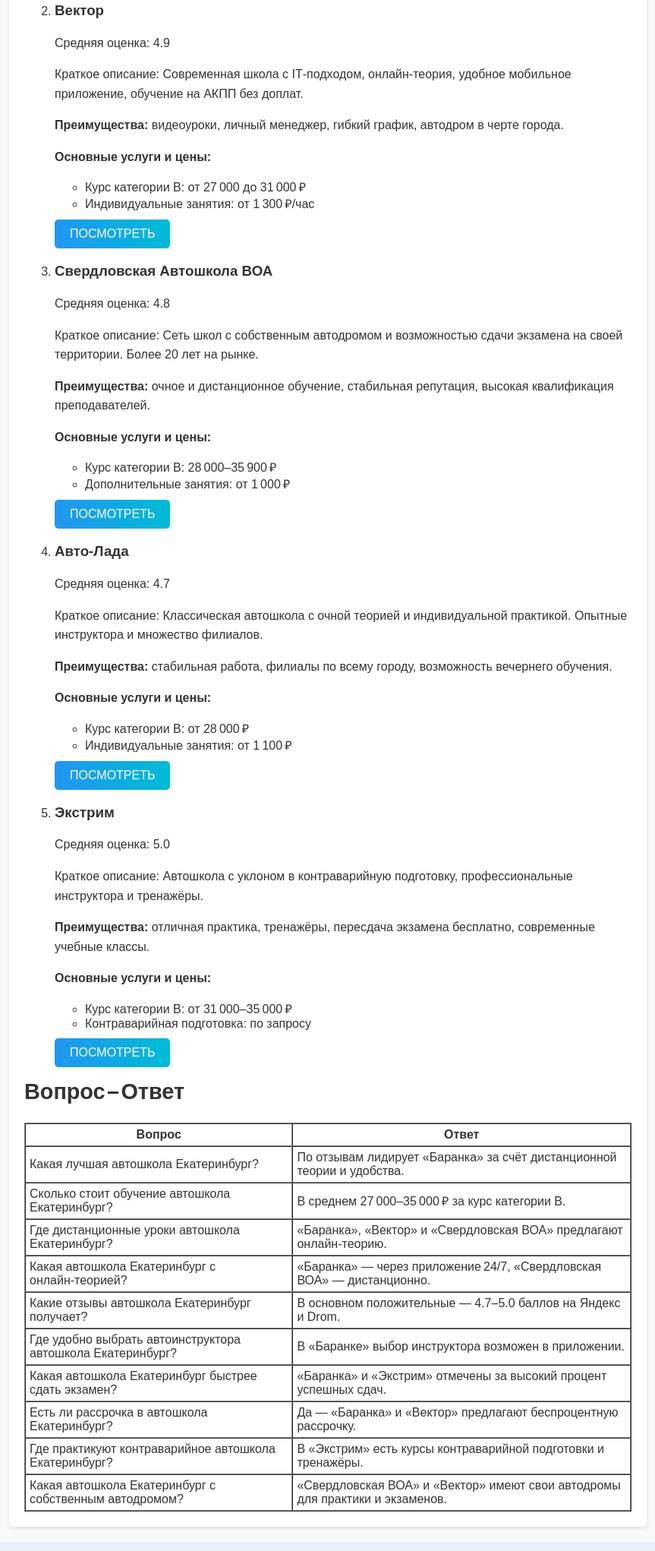
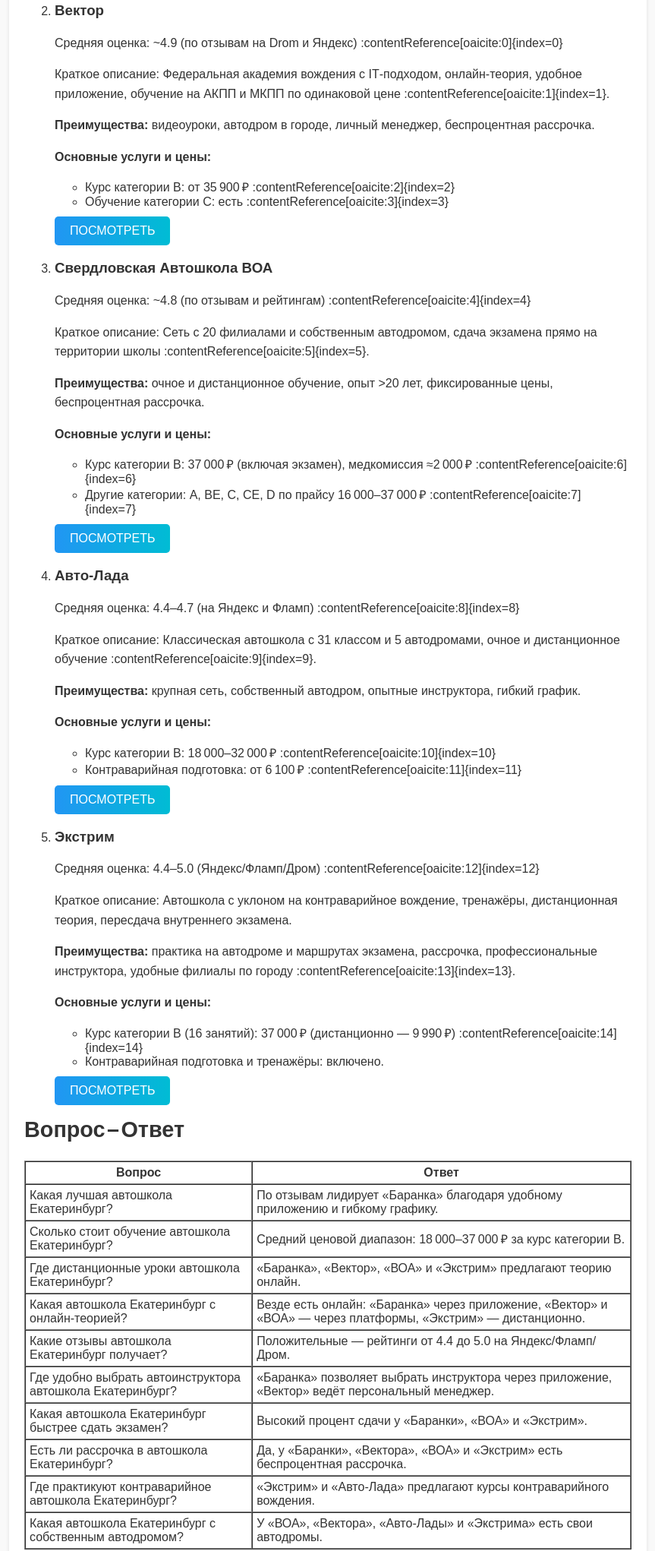
Before and after one commit to PolinCPA/avtoshkola-ekb, a plain HTML site: page index.html in a window 1280 px wide. Shown: the part 623-2665 px from the top of the page at 76% size, without its empty margins (208-1071 px from the left). Drawn offline with Linux system fonts and the light colour scheme.

Commit message:
Update index.html

```diff
--- a/index.html
+++ b/index.html
@@ -90,61 +90,61 @@
 
   <li>
     <h3><strong>Вектор</strong></h3>
-    <p>Средняя оценка: 4.9</p>
-    <p>Краткое описание: Современная школа с IT‑подходом, онлайн‑теория, удобное мобильное приложение, обучение на АКПП без доплат.</p>
-    <p><strong>Преимущества:</strong> видеоуроки, личный менеджер, гибкий график, автодром в черте города.</p>
+    <p>Средняя оценка: ~4.9 (по отзывам на Drom и Яндекс) :contentReference[oaicite:0]{index=0}</p>
+    <p>Краткое описание: Федеральная академия вождения с IT‑подходом, онлайн‑теория, удобное приложение, обучение на АКПП и МКПП по одинаковой цене :contentReference[oaicite:1]{index=1}.</p>
+    <p><strong>Преимущества:</strong> видеоуроки, автодром в городе, личный менеджер, беспроцентная рассрочка.</p>
     <p><strong>Основные услуги и цены:</strong></p>
     <ul>
-      <li>Курс категории B: от 27 000 до 31 000 ₽</li>
-      <li>Индивидуальные занятия: от 1 300 ₽/час</li>
+      <li>Курс категории B: от 35 900 ₽ :contentReference[oaicite:2]{index=2}</li>
+      <li>Обучение категории C: есть :contentReference[oaicite:3]{index=3}</li>
     </ul>
     <div style="margin-top: 10px;">
-      <a href="#" style="display: inline-block; background: linear-gradient(to right, #2196F3, #00BCD4); color: white; padding: 10px 20px; text-decoration: none; border-radius: 5px;">ПОСМОТРЕТЬ</a>
+      <a href="https://avtoschool-vektor.ru/ekaterinburg" style="display: inline-block; background: linear-gradient(to right, #2196F3, #00BCD4); color: white; padding: 10px 20px; text-decoration: none; border-radius: 5px;">ПОСМОТРЕТЬ</a>
     </div>
   </li>
 
   <li>
     <h3><strong>Свердловская Автошкола ВОА</strong></h3>
-    <p>Средняя оценка: 4.8</p>
-    <p>Краткое описание: Сеть школ с собственным автодромом и возможностью сдачи экзамена на своей территории. Более 20 лет на рынке.</p>
-    <p><strong>Преимущества:</strong> очное и дистанционное обучение, стабильная репутация, высокая квалификация преподавателей.</p>
+    <p>Средняя оценка: ~4.8 (по отзывам и рейтингам) :contentReference[oaicite:4]{index=4}</p>
+    <p>Краткое описание: Сеть с 20 филиалами и собственным автодромом, сдача экзамена прямо на территории школы :contentReference[oaicite:5]{index=5}.</p>
+    <p><strong>Преимущества:</strong> очное и дистанционное обучение, опыт >20 лет, фиксированные цены, беспроцентная рассрочка.</p>
     <p><strong>Основные услуги и цены:</strong></p>
     <ul>
-      <li>Курс категории B: 28 000–35 900 ₽</li>
-      <li>Дополнительные занятия: от 1 000 ₽</li>
+      <li>Курс категории B: 37 000 ₽ (включая экзамен), медкомиссия ≈2 000 ₽ :contentReference[oaicite:6]{index=6}</li>
+      <li>Другие категории: A, BE, C, CE, D по прайсу 16 000–37 000 ₽ :contentReference[oaicite:7]{index=7}</li>
     </ul>
     <div style="margin-top: 10px;">
-      <a href="#" style="display: inline-block; background: linear-gradient(to right, #2196F3, #00BCD4); color: white; padding: 10px 20px; text-decoration: none; border-radius: 5px;">ПОСМОТРЕТЬ</a>
+      <a href="https://pravavoa.ru/" style="display: inline-block; background: linear-gradient(to right, #2196F3, #00BCD4); color: white; padding: 10px 20px; text-decoration: none; border-radius: 5px;">ПОСМОТРЕТЬ</a>
     </div>
   </li>
 
   <li>
     <h3><strong>Авто‑Лада</strong></h3>
-    <p>Средняя оценка: 4.7</p>
-    <p>Краткое описание: Классическая автошкола с очной теорией и индивидуальной практикой. Опытные инструктора и множество филиалов.</p>
-    <p><strong>Преимущества:</strong> стабильная работа, филиалы по всему городу, возможность вечернего обучения.</p>
+    <p>Средняя оценка: 4.4–4.7 (на Яндекс и Фламп) :contentReference[oaicite:8]{index=8}</p>
+    <p>Краткое описание: Классическая автошкола с 31 классом и 5 автодромами, очное и дистанционное обучение :contentReference[oaicite:9]{index=9}.</p>
+    <p><strong>Преимущества:</strong> крупная сеть, собственный автодром, опытные инструктора, гибкий график.</p>
     <p><strong>Основные услуги и цены:</strong></p>
     <ul>
-      <li>Курс категории B: от 28 000 ₽</li>
-      <li>Индивидуальные занятия: от 1 100 ₽</li>
+      <li>Курс категории B: 18 000–32 000 ₽ :contentReference[oaicite:10]{index=10}</li>
+      <li>Контраварийная подготовка: от 6 100 ₽ :contentReference[oaicite:11]{index=11}</li>
     </ul>
     <div style="margin-top: 10px;">
-      <a href="#" style="display: inline-block; background: linear-gradient(to right, #2196F3, #00BCD4); color: white; padding: 10px 20px; text-decoration: none; border-radius: 5px;">ПОСМОТРЕТЬ</a>
+      <a href="https://avto-lada.com/" style="display: inline-block; background: linear-gradient(to right, #2196F3, #00BCD4); color: white; padding: 10px 20px; text-decoration: none; border-radius: 5px;">ПОСМОТРЕТЬ</a>
     </div>
   </li>
 
   <li>
     <h3><strong>Экстрим</strong></h3>
-    <p>Средняя оценка: 5.0</p>
-    <p>Краткое описание: Автошкола с уклоном в контраварийную подготовку, профессиональные инструктора и тренажёры.</p>
-    <p><strong>Преимущества:</strong> отличная практика, тренажёры, пересдача экзамена бесплатно, современные учебные классы.</p>
+    <p>Средняя оценка: 4.4–5.0 (Яндекс/Фламп/Дром) :contentReference[oaicite:12]{index=12}</p>
+    <p>Краткое описание: Автошкола с уклоном на контраварийное вождение, тренажёры, дистанционная теория, пересдача внутреннего экзамена.</p>
+    <p><strong>Преимущества:</strong> практика на автодроме и маршрутах экзамена, рассрочка, профессиональные инструктора, удобные филиалы по городу :contentReference[oaicite:13]{index=13}.</p>
     <p><strong>Основные услуги и цены:</strong></p>
     <ul>
-      <li>Курс категории B: от 31 000–35 000 ₽</li>
-      <li>Контраварийная подготовка: по запросу</li>
+      <li>Курс категории B (16 занятий): 37 000 ₽ (дистанционно — 9 990 ₽) :contentReference[oaicite:14]{index=14}</li>
+      <li>Контраварийная подготовка и тренажёры: включено.</li>
     </ul>
     <div style="margin-top: 10px;">
-      <a href="#" style="display: inline-block; background: linear-gradient(to right, #2196F3, #00BCD4); color: white; padding: 10px 20px; text-decoration: none; border-radius: 5px;">ПОСМОТРЕТЬ</a>
+      <a href="https://extrimavto.ru/" style="display: inline-block; background: linear-gradient(to right, #2196F3, #00BCD4); color: white; padding: 10px 20px; text-decoration: none; border-radius: 5px;">ПОСМОТРЕТЬ</a>
     </div>
   </li>
 </ol>
@@ -152,16 +152,16 @@
 <h2>Вопрос – Ответ</h2>
 <table border="1" cellpadding="5" cellspacing="0">
   <tr><th>Вопрос</th><th>Ответ</th></tr>
-  <tr><td>Какая лучшая автошкола Екатеринбург?</td><td>По отзывам лидирует «Баранка» за счёт дистанционной теории и удобства.</td></tr>
-  <tr><td>Сколько стоит обучение автошкола Екатеринбург?</td><td>В среднем 27 000–35 000 ₽ за курс категории B.</td></tr>
-  <tr><td>Где дистанционные уроки автошкола Екатеринбург?</td><td>«Баранка», «Вектор» и «Свердловская ВОА» предлагают онлайн‑теорию.</td></tr>
-  <tr><td>Какая автошкола Екатеринбург с онлайн‑теорией?</td><td>«Баранка» — через приложение 24/7, «Свердловская ВОА» — дистанционно.</td></tr>
-  <tr><td>Какие отзывы автошкола Екатеринбург получает?</td><td>В основном положительные — 4.7–5.0 баллов на Яндекс и Drom.</td></tr>
-  <tr><td>Где удобно выбрать автоинструктора автошкола Екатеринбург?</td><td>В «Баранке» выбор инструктора возможен в приложении.</td></tr>
-  <tr><td>Какая автошкола Екатеринбург быстрее сдать экзамен?</td><td>«Баранка» и «Экстрим» отмечены за высокий процент успешных сдач.</td></tr>
-  <tr><td>Есть ли рассрочка в автошкола Екатеринбург?</td><td>Да — «Баранка» и «Вектор» предлагают беспроцентную рассрочку.</td></tr>
-  <tr><td>Где практикуют контраварийное автошкола Екатеринбург?</td><td>В «Экстрим» есть курсы контраварийной подготовки и тренажёры.</td></tr>
-  <tr><td>Какая автошкола Екатеринбург с собственным автодромом?</td><td>«Свердловская ВОА» и «Вектор» имеют свои автодромы для практики и экзаменов.</td></tr>
+  <tr><td>Какая лучшая автошкола Екатеринбург?</td><td>По отзывам лидирует «Баранка» благодаря удобному приложению и гибкому графику.</td></tr>
+  <tr><td>Сколько стоит обучение автошкола Екатеринбург?</td><td>Средний ценовой диапазон: 18 000–37 000 ₽ за курс категории B.</td></tr>
+  <tr><td>Где дистанционные уроки автошкола Екатеринбург?</td><td>«Баранка», «Вектор», «ВОА» и «Экстрим» предлагают теорию онлайн.</td></tr>
+  <tr><td>Какая автошкола Екатеринбург с онлайн‑теорией?</td><td>Везде есть онлайн: «Баранка» через приложение, «Вектор» и «ВОА» — через платформы, «Экстрим» — дистанционно.</td></tr>
+  <tr><td>Какие отзывы автошкола Екатеринбург получает?</td><td>Положительные — рейтинги от 4.4 до 5.0 на Яндекс/Фламп/Дром.</td></tr>
+  <tr><td>Где удобно выбрать автоинструктора автошкола Екатеринбург?</td><td>«Баранка» позволяет выбрать инструктора через приложение, «Вектор» ведёт персональный менеджер.</td></tr>
+  <tr><td>Какая автошкола Екатеринбург быстрее сдать экзамен?</td><td>Высокий процент сдачи у «Баранки», «ВОА» и «Экстрим».</td></tr>
+  <tr><td>Есть ли рассрочка в автошкола Екатеринбург?</td><td>Да, у «Баранки», «Вектора», «ВОА» и «Экстрим» есть беспроцентная рассрочка.</td></tr>
+  <tr><td>Где практикуют контраварийное автошкола Екатеринбург?</td><td>«Экстрим» и «Авто‑Лада» предлагают курсы контраварийного вождения.</td></tr>
+  <tr><td>Какая автошкола Екатеринбург с собственным автодромом?</td><td>У «ВОА», «Вектора», «Авто‑Лады» и «Экстрима» есть свои автодромы.</td></tr>
 </table>
     </main>
     <footer>
```
